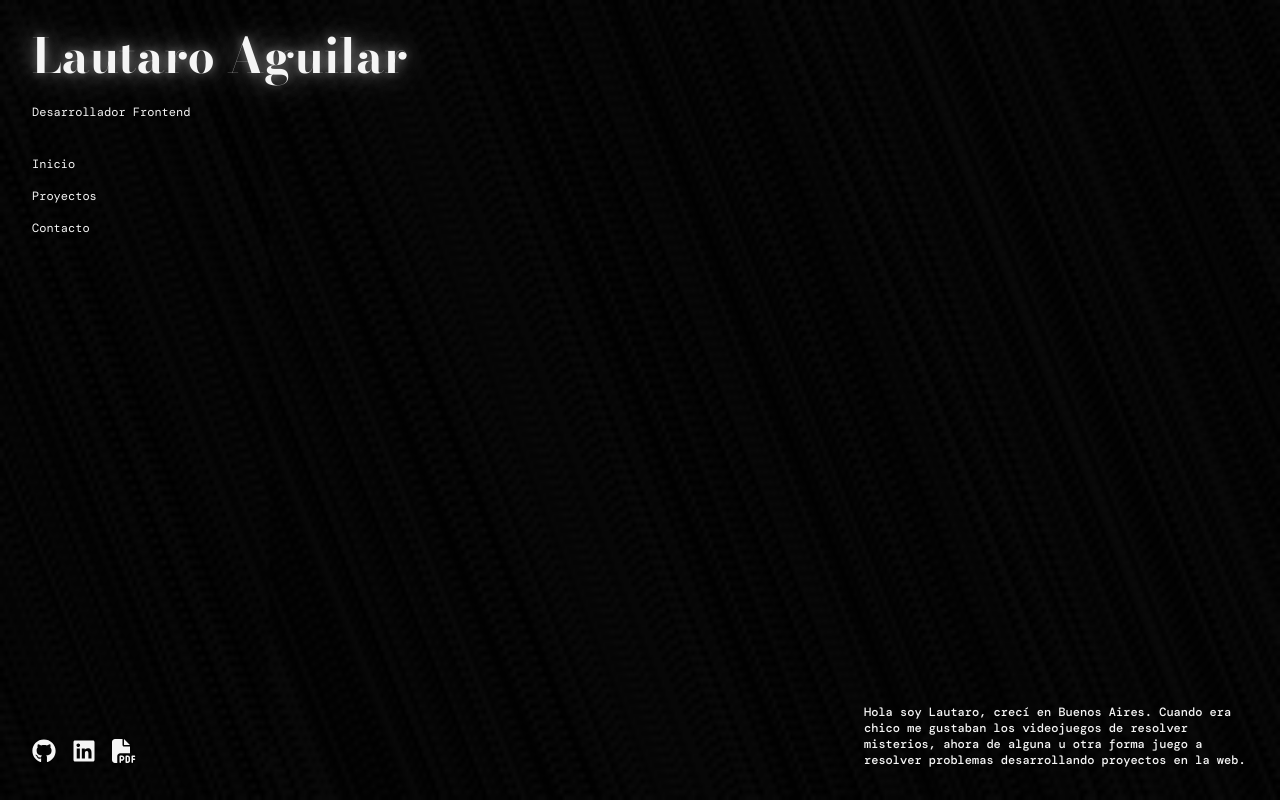
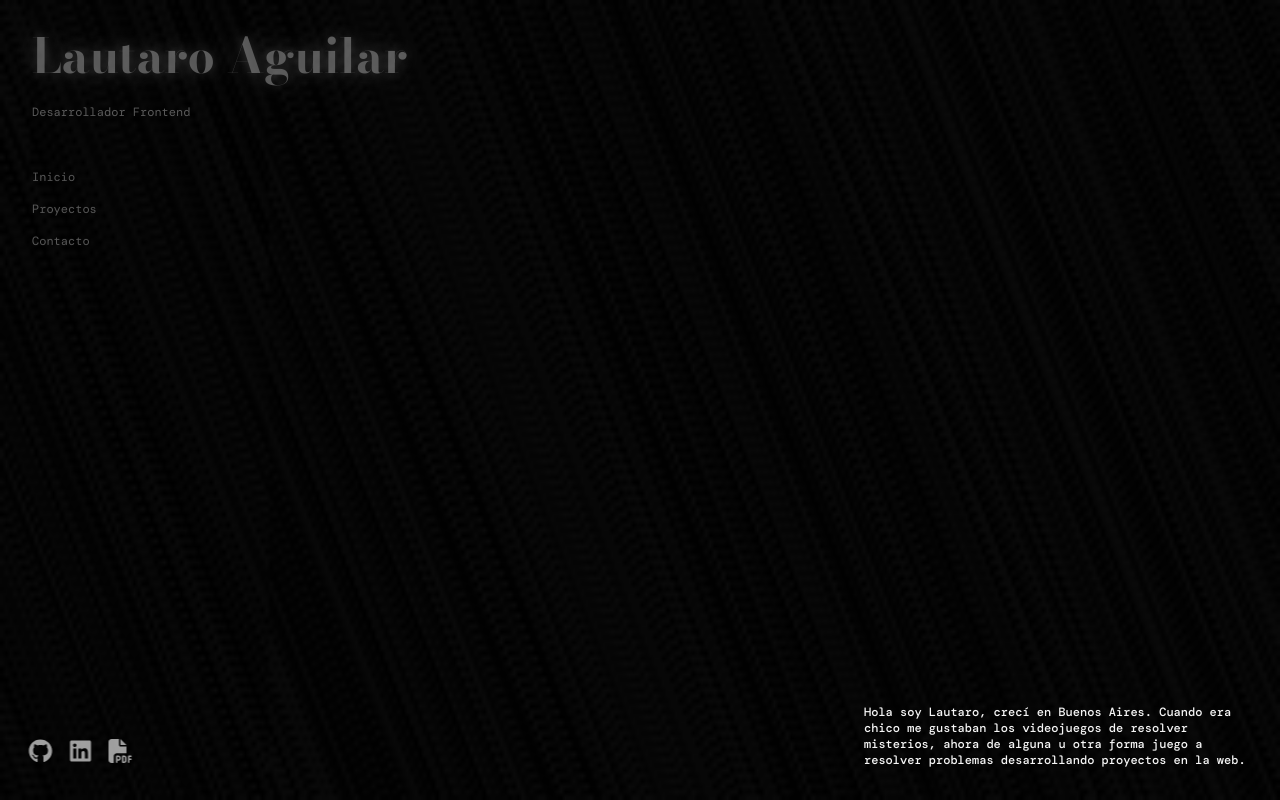
Before and after one commit to lautaroAguilar/new-portfolio, a Next.js app: page / in a window 1280 px wide. Built offline with nearby package versions, Linux system fonts and the light colour scheme.

Commit message:
adding animations with motion in Header and SocialMedia components

```diff
--- a/src/components/Header/Header.jsx
+++ b/src/components/Header/Header.jsx
@@ -1,7 +1,9 @@
 "use client";
 import { useAppContext } from "@/context/appContext";
 import styles from "./Header.module.css";
+import { motion } from "framer-motion";
 import { Bodoni_Moda } from "next/font/google";
+import { duration } from "@mui/material";
 export const bodoni = Bodoni_Moda({
   weight: ["400", "700", "900"],
   subsets: ["latin"],
@@ -9,25 +11,65 @@ export const bodoni = Bodoni_Moda({
 });
 export default function Header() {
   const { changeSection } = useAppContext();
+
+  const container = {
+    hidden: { opacity: 0, y: 20 },
+    show: {
+      opacity: 1,
+      y: 0,
+      transition: {
+        duration: 2,
+        delay: 1,
+        staggerChildren: 0.5,
+      },
+    },
+  };
+
+  const item = {
+    hidden: { opacity: 0, y: 20 },
+    show: { opacity: 1, y: 0 },
+  };
   return (
     <header className={styles.header}>
-      <div className={styles.texts}>
+      <motion.div
+        className={styles.texts}
+        initial={{ opacity: 0 }}
+        animate={{ opacity: 1 }}
+        transition={{ duration: 2, delay: 1 }}
+      >
         <h1 className={`${bodoni.className} ${styles.title}`}>
           Lautaro Aguilar
         </h1>
         <p className={styles.description}>Desarrollador Frontend</p>
-      </div>
-      <ul className={styles.links}>
-        <li className={styles.link} onClick={() => changeSection("Inicio")}>
+      </motion.div>
+      <motion.ul
+        className={styles.links}
+        variants={container}
+        initial="hidden"
+        animate="show"
+      >
+        <motion.li
+          className={styles.link}
+          onClick={() => changeSection("Inicio")}
+          variants={item}
+        >
           Inicio
-        </li>
-        <li className={styles.link} onClick={() => changeSection("Proyectos")}>
+        </motion.li>
+        <motion.li
+          className={styles.link}
+          onClick={() => changeSection("Proyectos")}
+          variants={item}
+        >
           Proyectos
-        </li>
-        <li className={styles.link} onClick={() => changeSection("Contacto")}>
+        </motion.li>
+        <motion.li
+          className={styles.link}
+          onClick={() => changeSection("Contacto")}
+          variants={item}
+        >
           Contacto
-        </li>
-      </ul>
+        </motion.li>
+      </motion.ul>
     </header>
   );
 }
--- a/src/components/SocialMedia/SocialMedia.jsx
+++ b/src/components/SocialMedia/SocialMedia.jsx
@@ -4,10 +4,16 @@ import { FaGithub, FaLinkedin } from "react-icons/fa";
 import { FaFilePdf } from "react-icons/fa6";
 import styles from "./SocialMedia.module.css";
 import { Tooltip } from "@mui/material";
+import { motion } from "framer-motion";
 import Link from "next/link";
 export default function SocialMedia() {
   return (
-    <div className={styles.social_media}>
+    <motion.div
+      className={styles.social_media}
+      initial={{ opacity: 0, x: -10 }}
+      animate={{ opacity: 1, x: 0 }}
+      transition={{ duration: 1, delay: 1 }}
+    >
       <Tooltip title={"Github"}>
         <Link href={"https://github.com/lautaroAguilar"} target="_blank">
           <FaGithub className={styles.shining} />
@@ -23,12 +29,14 @@ export default function SocialMedia() {
       </Tooltip>
       <Tooltip title={"CV"}>
         <Link
-          href={"https://docs.google.com/document/d/1VgT0vvmINF3Cbo-0Lf1Vdkv5qhjIiz3riRaFIAI3PiQ/edit?usp=sharing"}
+          href={
+            "https://docs.google.com/document/d/1VgT0vvmINF3Cbo-0Lf1Vdkv5qhjIiz3riRaFIAI3PiQ/edit?usp=sharing"
+          }
           target="_blank"
         >
           <FaFilePdf className={styles.shining} />
         </Link>
       </Tooltip>
-    </div>
+    </motion.div>
   );
 }
```
